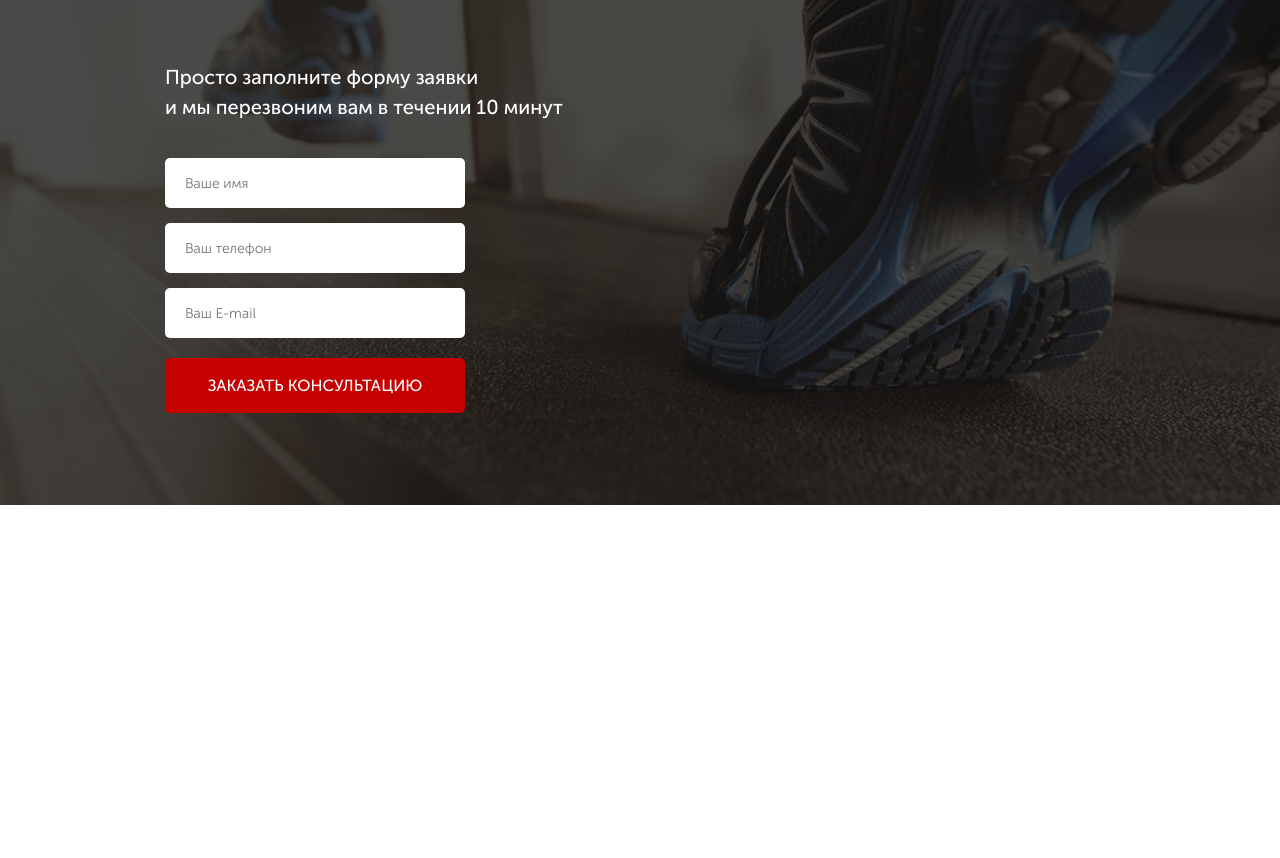
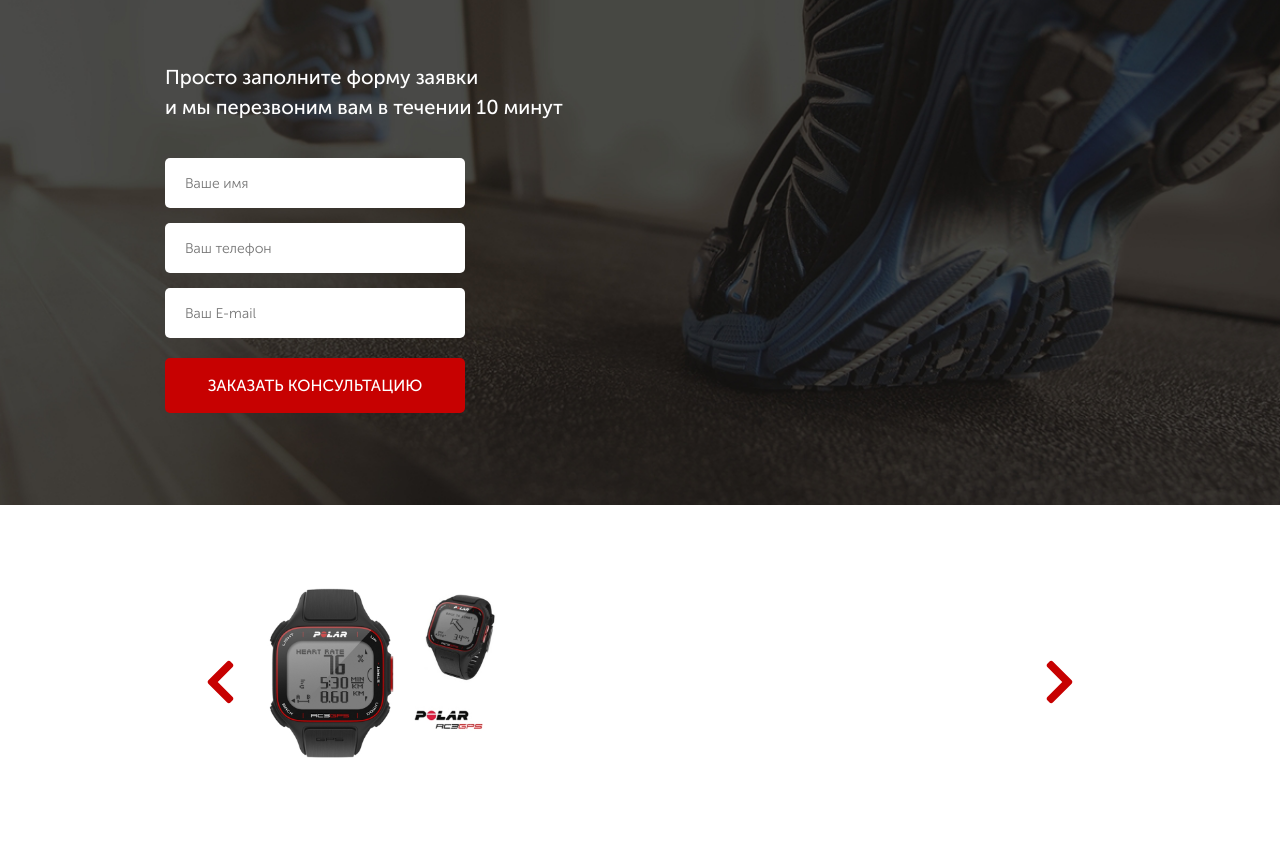
Before and after one commit to d3rry/RunSmart, a website: page src/index.html in a window 1280 px wide. Shown: the part 1475-2333 px from the top of the page. Before the commit the page ends 1980 px from the top, so only its background shows below. Drawn offline with nearby package versions, Linux system fonts and the light colour scheme.

Commit message:
created slider

```diff
--- /dev/null
+++ b/src/css/slick.css
@@ -0,0 +1,119 @@
+/* Slider */
+.slick-slider
+{
+    position: relative;
+
+    display: block;
+    box-sizing: border-box;
+
+    -webkit-user-select: none;
+       -moz-user-select: none;
+        -ms-user-select: none;
+            user-select: none;
+
+    -webkit-touch-callout: none;
+    -khtml-user-select: none;
+    -ms-touch-action: pan-y;
+        touch-action: pan-y;
+    -webkit-tap-highlight-color: transparent;
+}
+
+.slick-list
+{
+    position: relative;
+
+    display: block;
+    overflow: hidden;
+
+    margin: 0;
+    padding: 0;
+}
+.slick-list:focus
+{
+    outline: none;
+}
+.slick-list.dragging
+{
+    cursor: pointer;
+    cursor: hand;
+}
+
+.slick-slider .slick-track,
+.slick-slider .slick-list
+{
+    -webkit-transform: translate3d(0, 0, 0);
+       -moz-transform: translate3d(0, 0, 0);
+        -ms-transform: translate3d(0, 0, 0);
+         -o-transform: translate3d(0, 0, 0);
+            transform: translate3d(0, 0, 0);
+}
+
+.slick-track
+{
+    position: relative;
+    top: 0;
+    left: 0;
+
+    display: block;
+    margin-left: auto;
+    margin-right: auto;
+}
+.slick-track:before,
+.slick-track:after
+{
+    display: table;
+
+    content: '';
+}
+.slick-track:after
+{
+    clear: both;
+}
+.slick-loading .slick-track
+{
+    visibility: hidden;
+}
+
+.slick-slide
+{
+    display: none;
+    float: left;
+
+    height: 100%;
+    min-height: 1px;
+}
+[dir='rtl'] .slick-slide
+{
+    float: right;
+}
+.slick-slide img
+{
+    display: block;
+}
+.slick-slide.slick-loading img
+{
+    display: none;
+}
+.slick-slide.dragging img
+{
+    pointer-events: none;
+}
+.slick-initialized .slick-slide
+{
+    display: block;
+}
+.slick-loading .slick-slide
+{
+    visibility: hidden;
+}
+.slick-vertical .slick-slide
+{
+    display: block;
+
+    height: auto;
+
+    border: 1px solid transparent;
+}
+.slick-arrow.slick-hidden {
+    display: none;
+}
--- a/src/index.html
+++ b/src/index.html
@@ -7,6 +7,7 @@
     <title>RunSmart</title>
     <link rel="stylesheet" href="css/bootstrap-reboot.min.css">
     <link rel="stylesheet" href="css/font.css">
+    <link rel="stylesheet" type="text/css" href="css/slick.css"/>
     <link rel="stylesheet" href="css/style.min.css">
 </head>
 <body>
@@ -101,5 +102,20 @@
             </form>
         </div>
     </section>
+
+    <section class="carousel">
+        <div class="container">
+            <div class="carousel__inner">
+                <div><img src="img/slide_1.jpg" alt="slide"></div>
+                <div><img src="img/slide_2.jpg" alt="slide"></div>
+                <div><img src="img/slide_3.jpg" alt="slide"></div>
+            </div>
+        </div>
+    </section>
+
+    <script type="text/javascript" src="//code.jquery.com/jquery-1.11.0.min.js"></script>
+    <script type="text/javascript" src="//code.jquery.com/jquery-migrate-1.2.1.min.js"></script>
+    <script src="js/slick.min.js"></script>
+    <script src="js/script.js"></script>
 </body>
 </html>
--- /dev/null
+++ b/src/js/script.js
@@ -0,0 +1,16 @@
+$(document).ready(function(){
+    $('.carousel__inner').slick({
+        speed: 1200,
+        prevArrow: '<button type="button" class="slick-prev"><img src="../icons/left.svg"></button>',
+        nextArrow: '<button type="button" class="slick-next"><img src="../icons/right.svg"></button>',
+        responsive: [
+            {
+                breakpoint: 992,
+                settings: {
+                    dots: true,
+                    arrows: false
+                }
+            }
+        ]
+      });
+  });
--- /dev/null
+++ b/src/sass/blocks/_carousel.scss
@@ -0,0 +1,27 @@
+.carousel {
+    padding: 81px 0;
+    &__inner {
+        width: 750px;
+        margin: 0 auto;
+        position: relative;
+        img {
+            width: 33%;
+        }
+    }
+    .slick-prev, .slick-next {
+        position: absolute;
+        top: 50%;
+        transform: translateY(-50%);
+        left: -66px;
+        border: none;
+        background-color: #fff;
+        img {
+            width: 31px;
+            height: 50px;
+        }
+    }
+    .slick-next {
+        left: auto;
+        right: -66px;
+    }
+}
--- a/src/sass/style.scss
+++ b/src/sass/style.scss
@@ -12,4 +12,5 @@
 @import 'blocks/advantages.scss';
 @import 'blocks/titles.scss';
 @import 'blocks/consultation.scss';
-@import 'blocks/forms.scss'
+@import 'blocks/forms.scss';
+@import 'blocks/carousel';
```
Also changed, not shown: src/css/style.min.css, src/js/slick.min.js (added).
